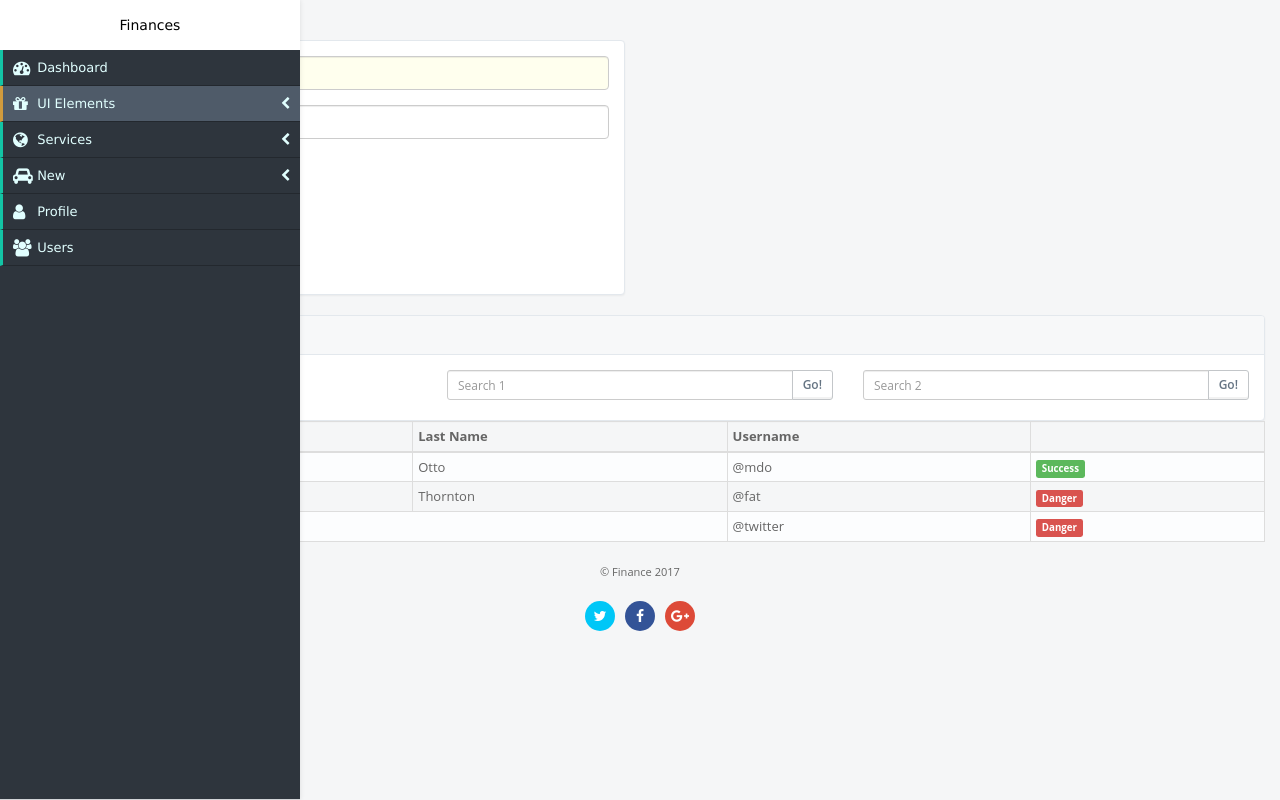
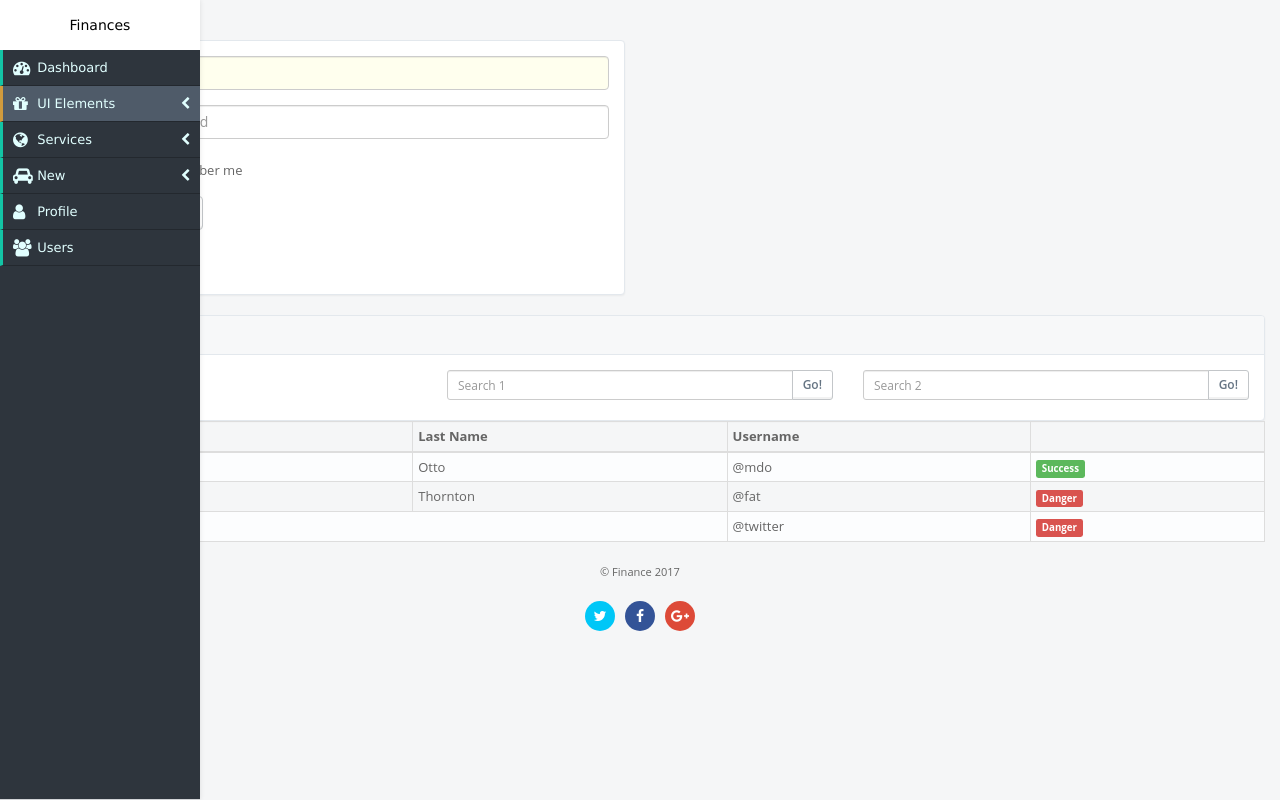
Before and after one commit to levymoreira/xfinances, a React app: page / in a window 1280 px wide. Built offline with nearby package versions, Linux system fonts and the light colour scheme.

Commit message:
Change width sidebar

```diff
--- a/assets/styles/common/navbar.scss
+++ b/assets/styles/common/navbar.scss
@@ -6,7 +6,7 @@
   background-color: #2e353d;
   position: fixed;
   top: 0px;
-  width: 300px;
+  width: 200px;
   height: 100%;
   color: #e1ffff;
 
```
